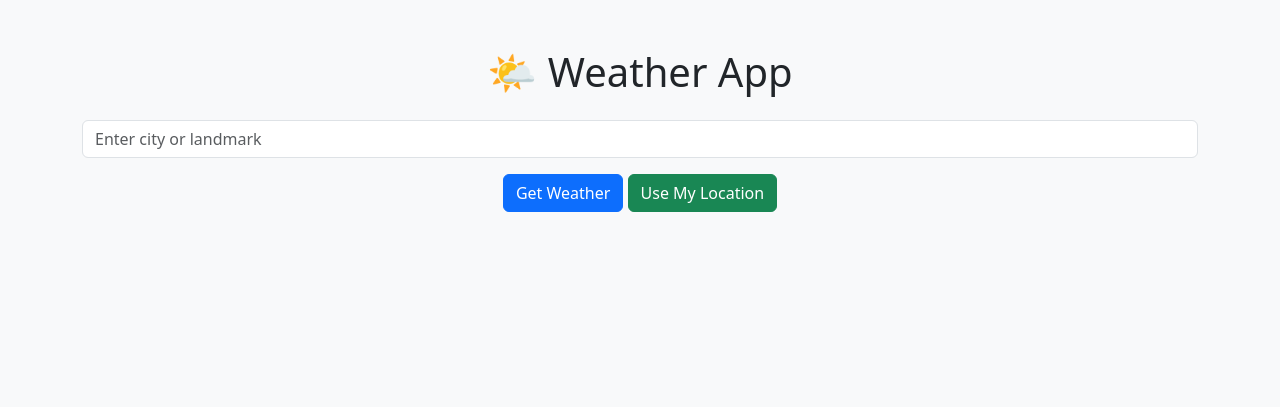
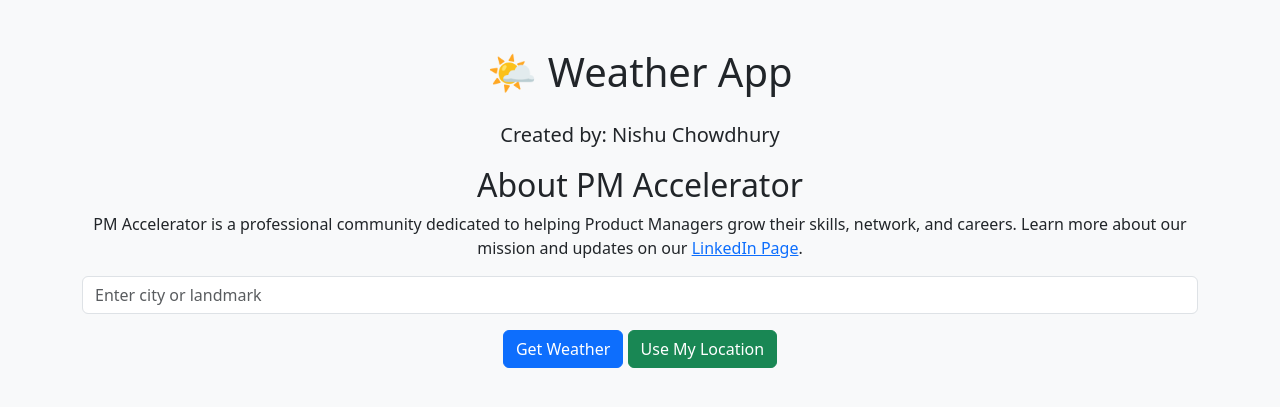
Before and after one commit to nishuchy/weatherapp, a Flask app: page / in a window 1280 px wide. Shown: the top 407 px of the page. Run offline with Flask 3, Linux system fonts and the light colour scheme.

Commit message:
Add files via upload

```diff
--- a/templates/index.html
+++ b/templates/index.html
@@ -10,6 +10,15 @@
 <body class="bg-light">
 <div class="container mt-5 text-center">
     <h1 class="mb-4">🌤  Weather App </h1>
+     <p class="lead">Created by: <strong>Nishu Chowdhury</strong></p>
+    <section class="info-section text-center">
+            <h2>About PM Accelerator</h2>
+            <p>
+                PM Accelerator is a professional community dedicated to helping Product Managers grow their skills,
+                network, and careers. Learn more about our mission and updates on our
+                <a href="https://www.linkedin.com/school/pmaccelerator/" target="_blank">LinkedIn Page</a>.
+            </p>
+        </section>
 
     <form id="weatherForm">
         <input type="text" id="location" name="location" placeholder="Enter city or landmark" class="form-control mb-3" required>
```
